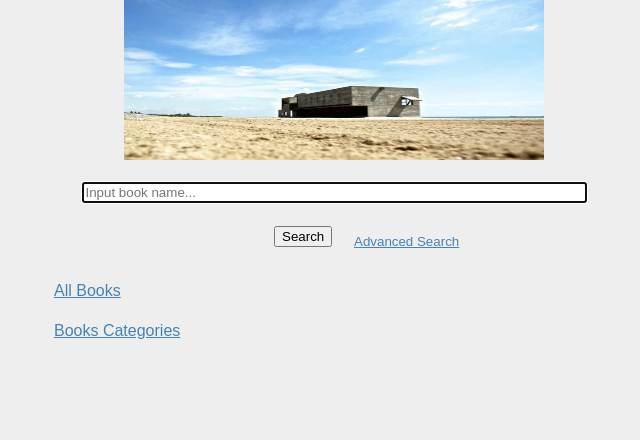
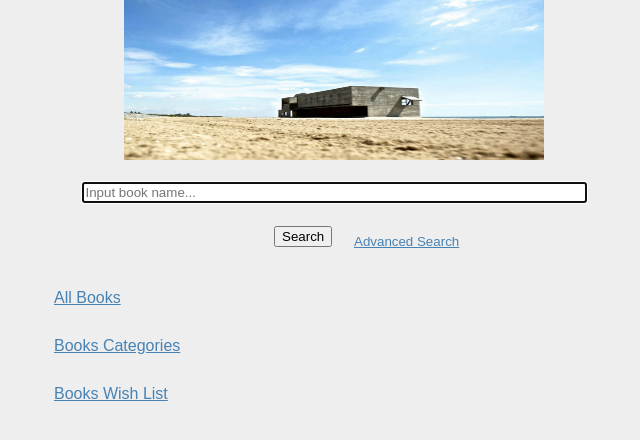
Before and after one commit to melodyliu1986/archieve, a Flask app: page / in a window 1280 px wide. Shown: the part 54-494 px from the top of the page, without its empty margins (306-946 px from the left). Run offline with Flask 2, Linux system fonts and the light colour scheme; some libraries are stand-ins or nearby versions.

Commit message:
update files

```diff
--- a/library/library.py
+++ b/library/library.py
@@ -1,10 +1,14 @@
 import os
 import sqlite3
+import sys
 from flask import g, Flask, render_template, flash, redirect, url_for, request
 from flask.ext.bootstrap import Bootstrap
 
 
 import forms
+
+reload(sys)
+sys.setdefaultencoding('UTF-8')
 
 DATABASE = '{0}/database/book_owner.db'.format(os.getcwd())
 DEBUG = True
--- a/library/static/style.css
+++ b/library/static/style.css
@@ -7,8 +7,12 @@ h3              { font-size: 1.0em; }
 p.ad_search     { position:absolute; left:660px; top:270px; color: #4682B4;}
 .search         { position:absolute; left:580px; top:280px;}
 
-p.all_books     { position:absolute; left:360px; top:320px;}
-p.book_cate     { position:absolute; left:360px; top:360px;}
+div.text        { font-size: 1.0em;
+                  color: #4682B4;
+                  position:absolute;
+                  left:360px;
+                  top:320px;
+                  line-height:200%}
 
 div.ad_search   { clear: both;
                   margin-bottom: 5px;
--- a/library/templates/main_page.html
+++ b/library/templates/main_page.html
@@ -25,6 +25,10 @@
         </div>
     </div>
 </div>
-    <p class="all_books"><a href="all_books">All Books</a></p>
-    <p class="book_cate"><a href="book_category">Books Categories</a></p>
+
+<div class="text">
+    <p><a href="all_books">All Books</a></p>
+    <p><a href="book_category">Books Categories</a></p>
+    <p><a href="http://etherpad.corp.redhat.com/book-wish-list">Books Wish List</a></p>
+</div>
 {% endblock %}
```
Also changed, not shown: 1 other file.
